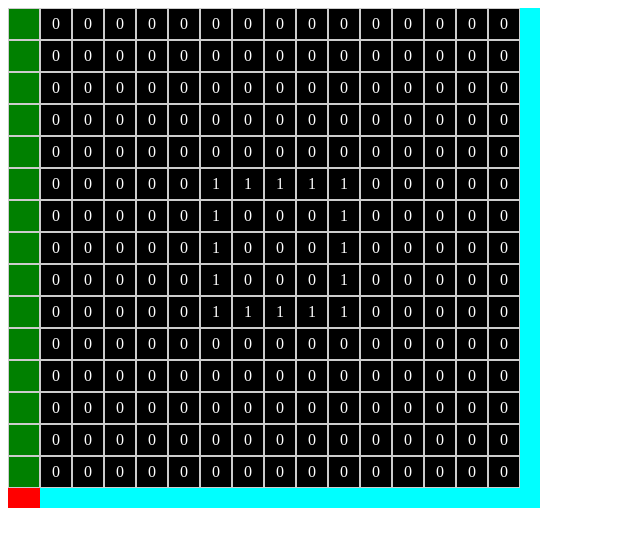
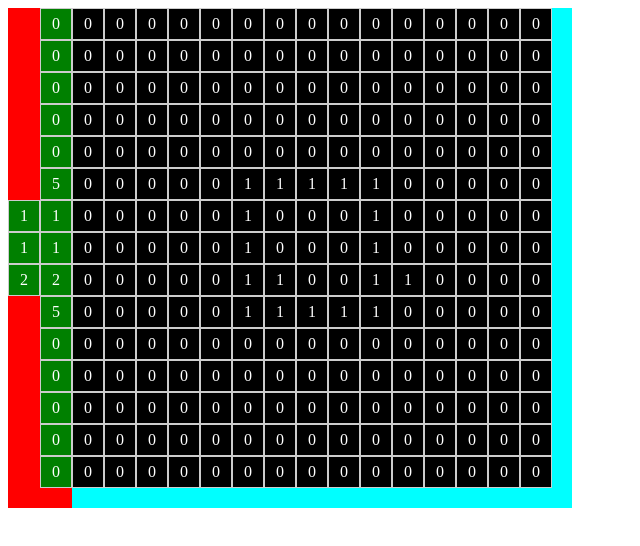
Before and after one commit to SquallerQ/nonograms, a plain HTML site: page index.html in a window 1280 px wide. Shown: the whole page, without its empty margins (0-640 px from the left). Drawn offline with Linux system fonts and the light colour scheme.

Commit message:
feat: add logic for creating cells on the left panel

```diff
--- a/script.js
+++ b/script.js
@@ -7,7 +7,7 @@ const matrix = [
   [0, 0, 0, 0, 0, 1, 1, 1, 1, 1, 0, 0, 0, 0, 0],
   [0, 0, 0, 0, 0, 1, 0, 0, 0, 1, 0, 0, 0, 0, 0],
   [0, 0, 0, 0, 0, 1, 0, 0, 0, 1, 0, 0, 0, 0, 0],
-  [0, 0, 0, 0, 0, 1, 0, 0, 0, 1, 0, 0, 0, 0, 0],
+  [0, 0, 0, 0, 0, 1, 1, 0, 0, 1, 1, 0, 0, 0, 0],
   [0, 0, 0, 0, 0, 1, 1, 1, 1, 1, 0, 0, 0, 0, 0],
   [0, 0, 0, 0, 0, 0, 0, 0, 0, 0, 0, 0, 0, 0, 0],
   [0, 0, 0, 0, 0, 0, 0, 0, 0, 0, 0, 0, 0, 0, 0],
@@ -27,7 +27,7 @@ function displayMatrix () {
   for (let i = 0; i < matrix.length; i++) {
     const row = document.createElement("div");
     row.classList.add('matrix__row')
-    console.log(row);
+    // console.log(row);
 
     matrixContainer.append(row);
     for (let j = 0; j < matrix[i].length; j++) {
@@ -57,13 +57,42 @@ function displayLeftPanel () {
   const leftPanelContainer = document.createElement('div')
   leftPanelContainer.classList.add("left-panel__container");
   body.append(leftPanelContainer);
-  console.log(leftPanelContainer);
-
 
   for (let i = 0; i < matrix.length; i++) {
-    const leftPanelCell = document.createElement('div');
-    leftPanelCell.classList.add('left-panel__cell');
-    leftPanelContainer.append(leftPanelCell);
+
+    const leftPanelRow = document.createElement("div");
+    leftPanelRow.classList.add("left-panel__row");
+    leftPanelContainer.append(leftPanelRow);
+    leftPanelRow.dataset.rowId = i;
+
+    const matrixRow = matrix[i];
+    let numberOfBlackCells = 0;
+    for (let j = 0; j < matrixRow.length; j++) {
+
+      if (matrixRow[j] > 0 && matrixRow[j + 1] > 0) {
+        numberOfBlackCells = numberOfBlackCells + 1;
+      } else if (matrixRow[j] > 0 && matrixRow[j + 1] === 0) {
+        numberOfBlackCells = numberOfBlackCells + 1;
+
+        const leftPanelCell = document.createElement("div");
+        leftPanelCell.classList.add("left-panel__cell");
+        leftPanelCell.innerText = numberOfBlackCells;
+
+        const leftPanelRow = document.querySelector(`[data-row-id="${i}"]`);
+        leftPanelRow.append(leftPanelCell);
+
+        numberOfBlackCells = 0;
+      }
+    }
+    if (!matrixRow.includes(1)) {
+      console.log(true);
+      const leftPanelCell = document.createElement("div");
+      leftPanelCell.classList.add("left-panel__cell");
+      leftPanelCell.innerText = numberOfBlackCells;
+      const leftPanelRow = document.querySelector(`[data-row-id="${i}"]`);
+      leftPanelRow.append(leftPanelCell);
+    }
+
   }
 
   // matrixContainer;
--- a/style.css
+++ b/style.css
@@ -28,9 +28,19 @@ body {
 
 .left-panel__container {
   order: -1;
+  display: flex;
+  flex-direction: column;
+  align-items: end;
   background-color: red;
   /* width: 100px; */
   height: 500px;
+}
+.left-panel__row {
+  background-color: blue;
+  /* width: 500px; */
+  display: flex;
+  /* flex-direction: row-reverse; */
+  /* height: 20px; */
 }
 .left-panel__cell {
   display: flex;
```
